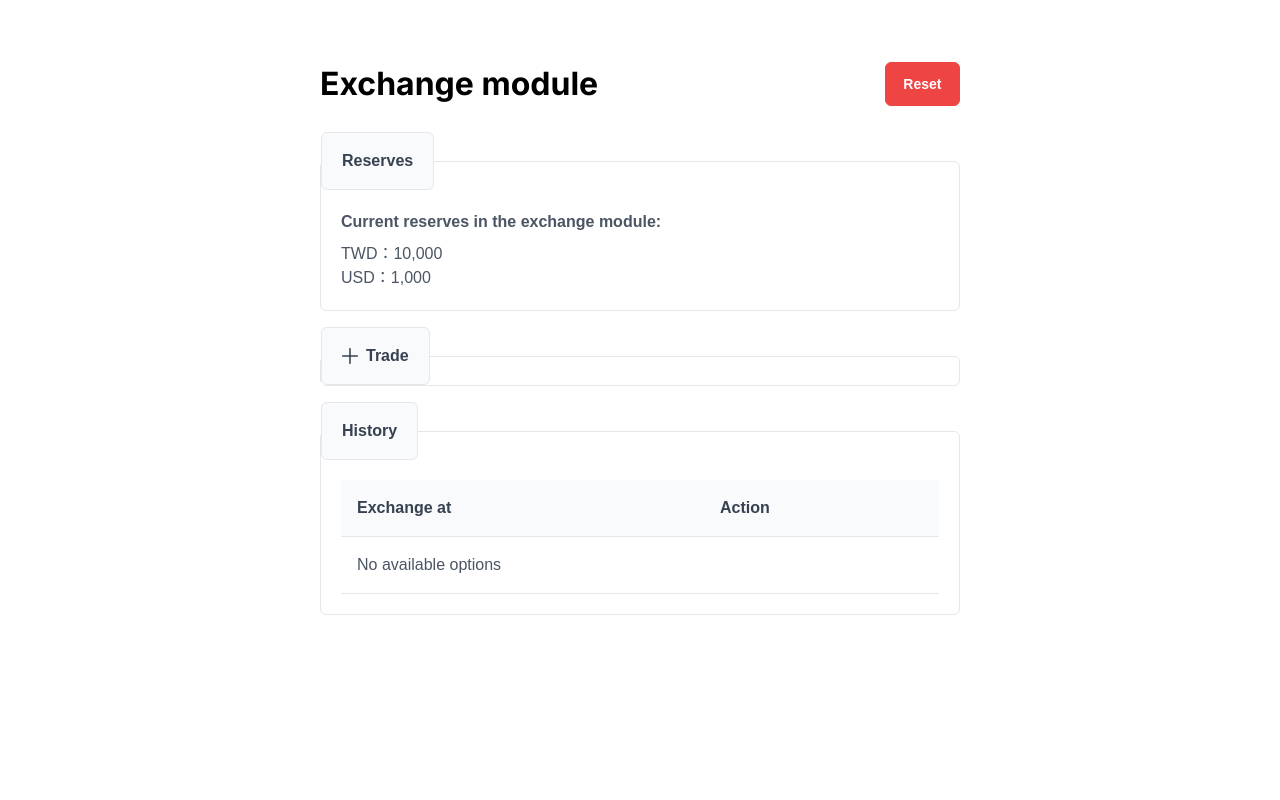
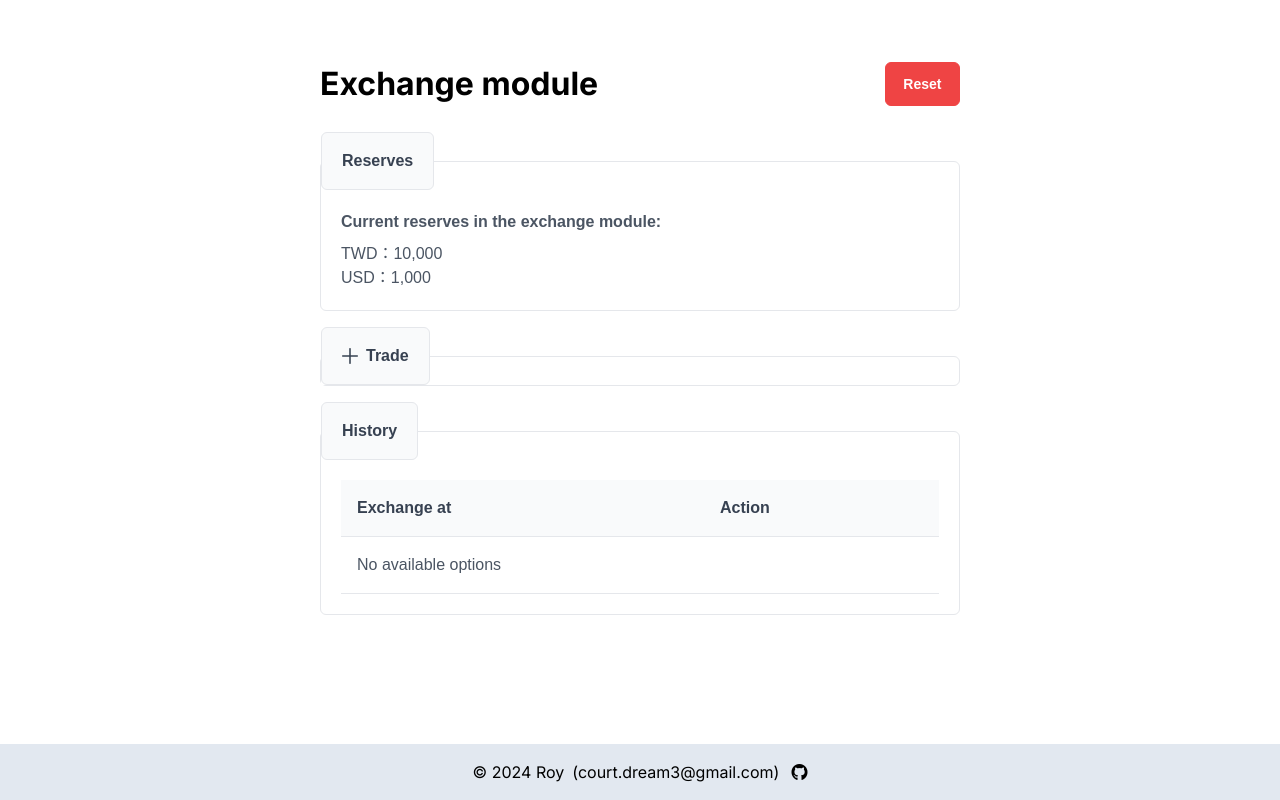
Before and after one commit to kevin3991/perp-exam, a Next.js app: page / in a window 1280 px wide. Built offline with nearby package versions, Linux system fonts and the light colour scheme; a web font is replaced by a local one.

Commit message:
feat: Add Footer

```diff
--- a/src/app/page.tsx
+++ b/src/app/page.tsx
@@ -1,6 +1,7 @@
 'use client';
 
 import ExchangeForm from '@/components/ExchangeForm';
+import Footer from '@/components/Footer';
 import LogTable from '@/components/LogTable';
 import ReverseInfo from '@/components/ReserveInfo';
 import { useExchange } from '@/hooks/useExchange';
@@ -14,7 +15,8 @@ export default function Home(): JSX.Element {
   }
 
   return (
-    <div className="flex justify-center py-[60px]">
+    <>
+      <div className="flex justify-center py-[60px] pb-[120px]">
         <div className="max-w-[640px] w-[80vw] gap-4 flex flex-col">
           <div className="flex justify-between items-center mb-2">
             <h1 className="text-[32px] font-bold">Exchange module</h1>
@@ -30,5 +32,7 @@ export default function Home(): JSX.Element {
           <LogTable />
         </div>
       </div>
+      <Footer />
+    </>
   );
 }
--- /dev/null
+++ b/src/components/Footer.tsx
@@ -0,0 +1,27 @@
+const Footer = (): JSX.Element => {
+  return (
+    <footer className="w-full bg-slate-200 fixed bottom-0 p-4 flex items-center justify-center">
+      <p>
+        <span>&copy; 2024 Roy</span>
+        <a
+          href="mailto:court.dream3@gmail.com"
+          className="text-dark ml-2 hover:underline"
+        >
+          (court.dream3@gmail.com)
+        </a>
+      </p>
+      <div className="ml-3 flex items-center">
+        <a
+          href="https://github.com/sather33"
+          target="_blank"
+          rel="noreferrer noopener"
+          className="flex items-center"
+        >
+          <i className="pi pi-github"></i>
+        </a>
+      </div>
+    </footer>
+  );
+};
+
+export default Footer;
```
Lines whose indentation alone changed are shown as unchanged.
